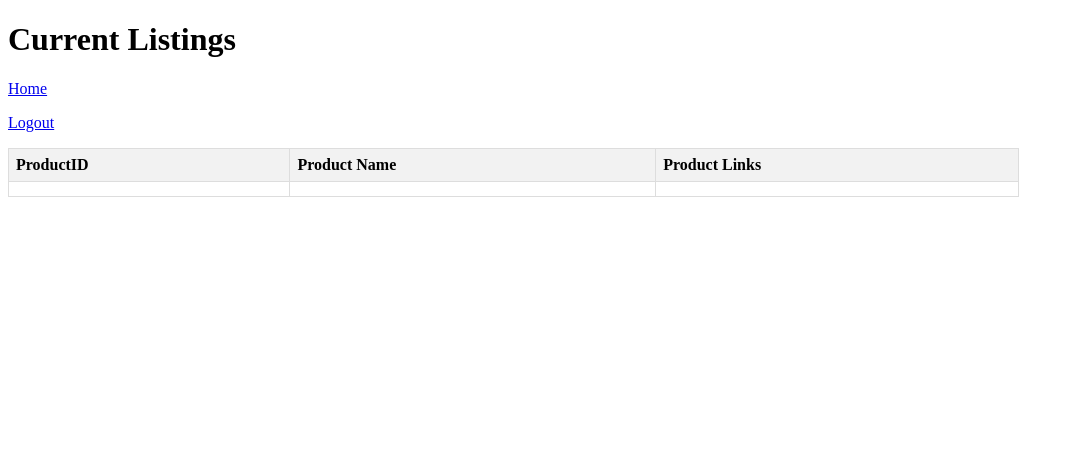
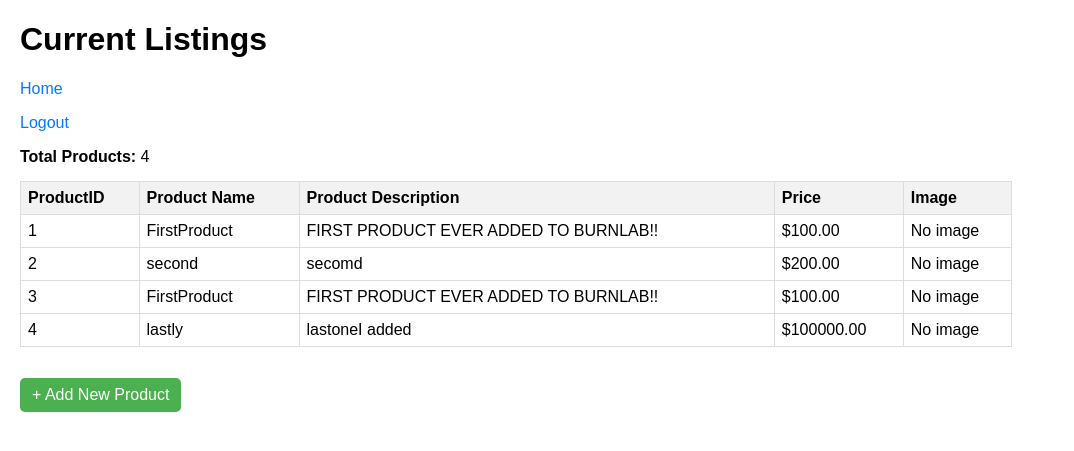
Before and after one commit to MaddoxHodges/SE_E-Commerce_Project, a Django app: page /productViewer/ in a window 1280 px wide. Shown: the top 451 px of the page, without its empty margins (0-1074 px from the left). Run offline with Django 5.2, Linux system fonts and the light colour scheme; data comes from the database, SQL or seed files in the repository; both versions use the stored data as it was after the commit; lists and menus that the app fills with data are empty.

Commit message:
Connected product page with database

```diff
--- /dev/null
+++ b/letsLearn/letsLearn/models.py
@@ -0,0 +1,9 @@
+from django.db import models
+
+class Product(models.Model):
+    name = models.CharField(max_length=200)
+    description = models.TextField(blank=True, null=True)
+    price = models.DecimalField(max_digits=8, decimal_places=2, default=0.00)
+
+    def __str__(self):
+        return self.name
--- a/letsLearn/letsLearn/settings.py
+++ b/letsLearn/letsLearn/settings.py
@@ -37,6 +37,7 @@ INSTALLED_APPS = [
     'django.contrib.sessions',
     'django.contrib.messages',
     'django.contrib.staticfiles',
+    'letsLearn',
 ]
 
 MIDDLEWARE = [
--- a/letsLearn/letsLearn/views.py
+++ b/letsLearn/letsLearn/views.py
@@ -1,5 +1,8 @@
-#from django.http import HttpResponse
-from django.shortcuts import render
+from django.http import HttpResponse
+from django.shortcuts import render, redirect
+from .forms import ProductForm
+from .models import Product
+
 
 ######Homepage Links########
 def homepage(request):
@@ -33,7 +36,22 @@ def createProfile(request):
 
 ######Product Page#######
 def newListing(request):
+    if request.method == 'POST':
+        name = request.POST.get('name')
+        description = request.POST.get('description')
+        price = request.POST.get('price')
+
+
+        Product.objects.create(
+            name=name,
+            description=description,
+            price=price,
+
+        )
+
+        return redirect('/productViewer/')
+
     return render(request, 'newListing.html')
-
 def productViewer(request):
-    return render(request, 'productViewer.html')
+    products = Product.objects.all()
+    return render(request, 'productViewer.html', {'products': products})
--- a/letsLearn/templates/productViewer.html
+++ b/letsLearn/templates/productViewer.html
@@ -3,41 +3,97 @@
 <head>
     <meta charset="UTF-8">
     <meta name="viewport" content="width=device-width, initial-scale=1.0">
-    <title>Burnlab-Product Viewer</title>
+    <title>Burnlab - Product Viewer</title>
     <h1>Current Listings</h1>
     <p><a href="/home">Home</a></p>
     <p><a href="/logout">Logout</a></p>
     <style>
-        table{
-            width:80%;
+        table {
+            width: 80%;
             border-collapse: collapse;
         }
-        th,td{
+        th, td {
             border: 1px solid #ddd;
             padding: 7px;
             text-align: left;
         }
-        th{
-            background-color:#f2f2f2;
+        th {
+            background-color: #f2f2f2;
+        }
+        /* ✅ Added a hover effect and spacing for clarity */
+        tr:hover {
+            background-color: #f9f9f9;
+        }
+        body {
+            font-family: Arial, sans-serif;
+            margin: 20px;
+        }
+        a {
+            text-decoration: none;
+            color: #007bff;
+        }
+        a:hover {
+            text-decoration: underline;
+        }
+        .top-controls {
+            margin-bottom: 15px;
+        }
+        /* ✅ Added button-like link styling for Add Product */
+        .add-product {
+            display: inline-block;
+            background-color: #4CAF50;
+            color: white;
+            padding: 8px 12px;
+            border-radius: 5px;
+            margin-top: 15px;
+        }
+        .add-product:hover {
+            background-color: #45a049;
         }
     </style>
 </head>
 <body>
+
+<!-- ✅ Added quick status display -->
+<div class="top-controls">
+    <strong>Total Products:</strong> {{ products|length }}
+</div>
+
 <table>
     <thead>
         <tr>
             <th>ProductID</th>
             <th>Product Name</th>
-                <th>Product Links</th>
+            <th>Product Description</th>
+            <th>Price</th>
+            <th>Image</th>
         </tr>
     </thead>
     <tbody>
+        {% for p in products %}
         <tr>
-                <td></td>
-                <td></td>
-                <td></td>
+            <td>{{ p.id }}</td>
+            <td>{{ p.name }}</td>
+            <td>{{ p.description }}</td>
+            <td>${{ p.price }}</td>
+            <td>
+                {% if p.image %}
+                    <img src="{{ p.image.url }}" alt="{{ p.name }}" width="80">
+                {% else %}
+                    No image
+                {% endif %}
+            </td>
         </tr>
+        {% empty %}
+        <tr>
+            <td colspan="5">No products listed yet.</td>
+        </tr>
+        {% endfor %}
     </tbody>
 </table>
+
+<!-- ✅ Changed link to a styled button -->
+<p><a class="add-product" href="/newListing/">+ Add New Product</a></p>
+
 </body>
 </html>
```
Also changed, not shown: letsLearn/letsLearn/forms.py (added, +7 -0 lines), letsLearn/templates/newListing.html (+15 -9 lines), letsLearn/db.sqlite3, letsLearn/letsLearn/migrations/0001_initial.py (added), letsLearn/letsLearn/migrations/0002_remove_product_image_alter_product_description_and_more.py (added), letsLearn/letsLearn/migrations/__init__.py (added). Lines whose indentation alone changed are shown as unchanged.
